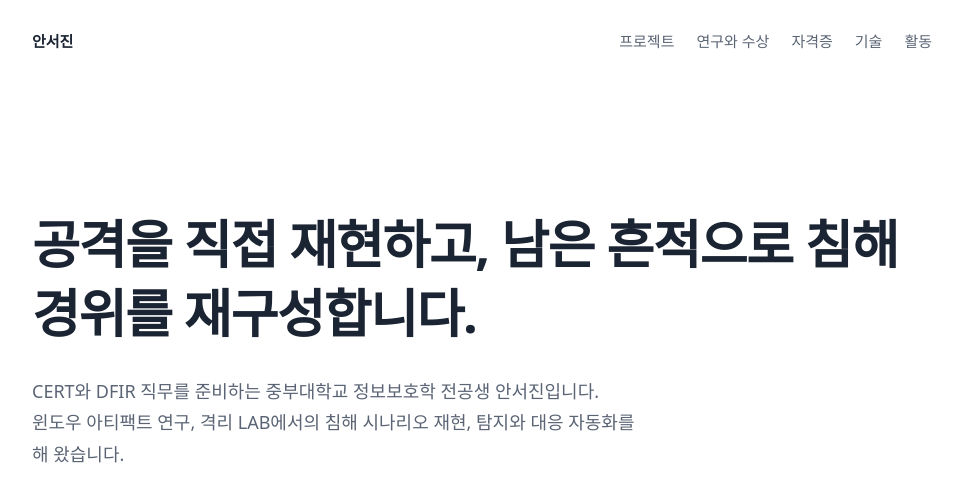
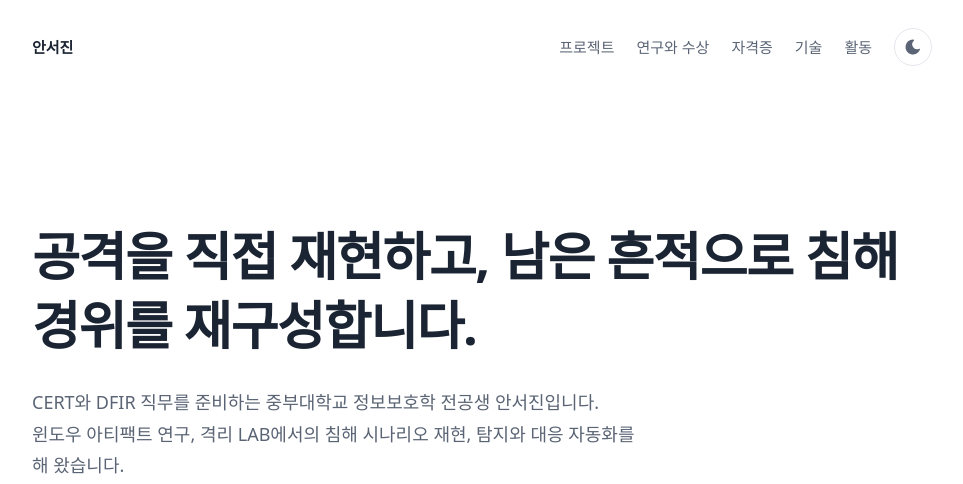
Before and after one commit to annseojin/annseojin.github.io, a plain HTML site: page index.html in a window 1280 px wide. Shown: the top 484 px of the page, without its empty margins (158-1121 px from the left). Drawn offline with Linux system fonts and the light colour scheme; a web font is replaced by a local one.

Commit message:
Implement dark mode toggle functionality
Added theme toggle button and related scripts for dark mode support.

```diff
--- a/index.html
+++ b/index.html
@@ -66,6 +66,16 @@
   .top nav a{color:var(--soft);text-decoration:none;}
   .top nav a:hover{color:var(--ink);}
   @media(max-width:640px){.top nav{display:none;}}
+  .top .right{display:flex;align-items:center;gap:22px;}
+  .theme{display:grid;place-items:center;width:38px;height:38px;border-radius:50%;padding:0;cursor:pointer;
+    background:transparent;color:var(--soft);border:1px solid var(--rule);transition:color .15s,border-color .15s;}
+  .theme:hover{color:var(--ink);border-color:var(--soft);}
+  .theme:focus-visible{outline:2px solid var(--link);outline-offset:3px;}
+  .theme svg{width:18px;height:18px;fill:currentColor;}
+  .theme .i-sun{display:none;}
+  html.is-dark .theme .i-sun{display:block;}
+  html.is-dark .theme .i-moon{display:none;}
+
 
   /* ---------- 첫 화면 ---------- */
   .hero{padding-top:clamp(56px,11vw,128px);padding-bottom:clamp(64px,10vw,112px);}
@@ -117,12 +127,16 @@
 
   footer{padding:40px 0 56px;border-top:1px solid var(--rule);color:var(--faint);font-size:14.5px;}
 </style>
+<script>
+  try{var t=localStorage.getItem('theme');if(t==='light'||t==='dark')document.documentElement.setAttribute('data-theme',t);}catch(e){}
+</script>
 </head>
 <body>
 
 <div class="wrap">
   <header class="top">
     <a class="me" href="#top">안서진</a>
+    <div class="right">
       <nav aria-label="섹션">
         <a href="#projects">프로젝트</a>
         <a href="#research">연구와 수상</a>
@@ -130,6 +144,11 @@
         <a href="#skills">기술</a>
         <a href="#activities">활동</a>
       </nav>
+      <button type="button" class="theme" id="theme-toggle" aria-label="다크 모드로 전환" title="다크 모드로 전환">
+        <svg class="i-moon" viewBox="0 0 24 24" aria-hidden="true"><path d="M12 1.992a10 10 0 1 0 9.236 13.838c.341 -.82 -.476 -1.644 -1.298 -1.31a6.5 6.5 0 0 1 -6.864 -10.787l.077 -.08c.551 -.63 .113 -1.653 -.758 -1.653h-.266l-.068 -.006l-.06 -.002z"/></svg>
+        <svg class="i-sun" viewBox="0 0 24 24" aria-hidden="true"><path d="M12 19a1 1 0 0 1 .993 .883l.007 .117v1a1 1 0 0 1 -1.993 .117l-.007 -.117v-1a1 1 0 0 1 1 -1z"/><path d="M18.313 16.91l.094 .083l.7 .7a1 1 0 0 1 -1.32 1.497l-.094 -.083l-.7 -.7a1 1 0 0 1 1.218 -1.567l.102 .07z"/><path d="M7.007 16.993a1 1 0 0 1 .083 1.32l-.083 .094l-.7 .7a1 1 0 0 1 -1.497 -1.32l.083 -.094l.7 -.7a1 1 0 0 1 1.414 0z"/><path d="M4 11a1 1 0 0 1 .117 1.993l-.117 .007h-1a1 1 0 0 1 -.117 -1.993l.117 -.007h1z"/><path d="M21 11a1 1 0 0 1 .117 1.993l-.117 .007h-1a1 1 0 0 1 -.117 -1.993l.117 -.007h1z"/><path d="M6.213 4.81l.094 .083l.7 .7a1 1 0 0 1 -1.32 1.497l-.094 -.083l-.7 -.7a1 1 0 0 1 1.217 -1.567l.102 .07z"/><path d="M19.107 4.893a1 1 0 0 1 .083 1.32l-.083 .094l-.7 .7a1 1 0 0 1 -1.497 -1.32l.083 -.094l.7 -.7a1 1 0 0 1 1.414 0z"/><path d="M12 2a1 1 0 0 1 .993 .883l.007 .117v1a1 1 0 0 1 -1.993 .117l-.007 -.117v-1a1 1 0 0 1 1 -1z"/><path d="M12 7a5 5 0 1 1 -4.995 5.217l-.005 -.217l.005 -.217a5 5 0 0 1 4.995 -4.783z"/></svg>
+      </button>
+    </div>
   </header>
 </div>
 
@@ -314,5 +333,25 @@
   <div class="wrap">안서진, 2026</div>
 </footer>
 
+<script>
+  (function(){
+    var root=document.documentElement, btn=document.getElementById('theme-toggle');
+    var mq=window.matchMedia('(prefers-color-scheme: dark)');
+    function isDark(){var t=root.getAttribute('data-theme');return t?t==='dark':mq.matches;}
+    function sync(){
+      var d=isDark(); root.classList.toggle('is-dark',d);
+      var label=d?'라이트 모드로 전환':'다크 모드로 전환';
+      btn.setAttribute('aria-label',label); btn.setAttribute('title',label);
+    }
+    btn.addEventListener('click',function(){
+      var next=isDark()?'light':'dark';
+      root.setAttribute('data-theme',next);
+      try{localStorage.setItem('theme',next);}catch(e){}
+      sync();
+    });
+    if(mq.addEventListener)mq.addEventListener('change',sync);
+    sync();
+  })();
+</script>
 </body>
 </html>
```
Lines whose indentation alone changed are shown as unchanged.
